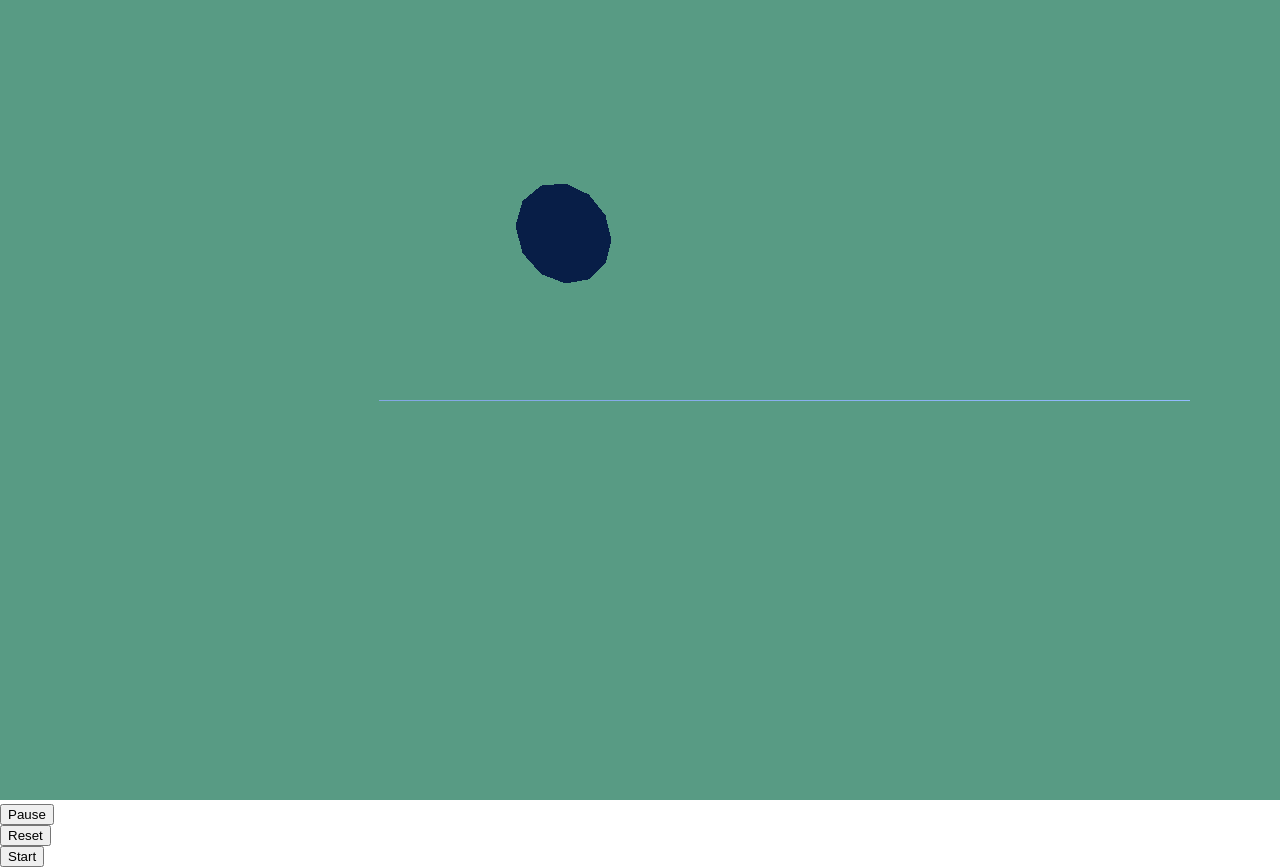
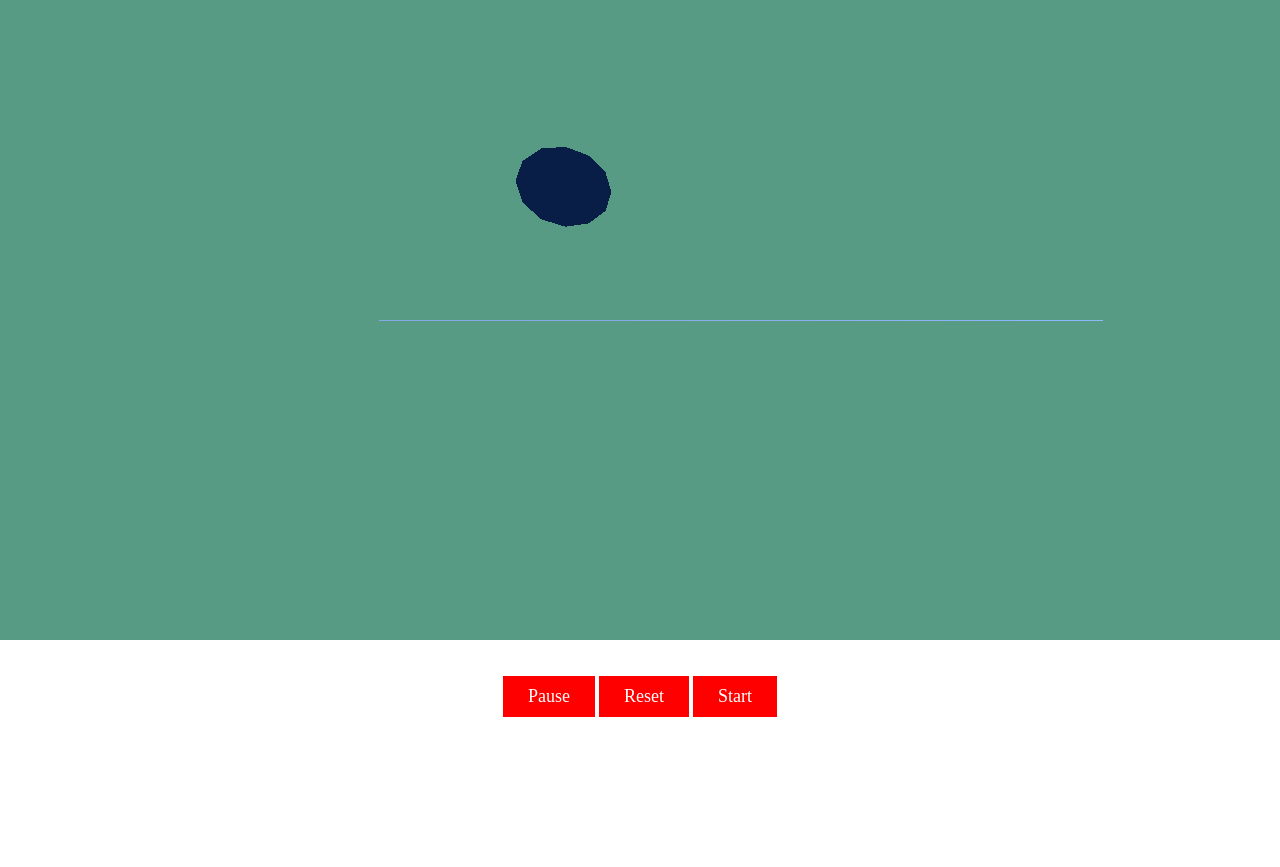
Before and after one commit to travischen18/webgl_particle_system, a plain HTML site: page index.html in a window 1280 px wide. After the commit the page ends 800 px from the top, so only its background shows below. Drawn offline with Linux system fonts and the light colour scheme.

Commit message:
fixed pause/reset

```diff
--- /dev/null
+++ b/css/style.css
@@ -0,0 +1,33 @@
+.buttons {
+	width: 100%;
+	margin: 2em 0 0;
+	text-align: center;
+	white-space: nowrap
+}
+.button {
+    font-family: 'Futura';
+    background-color: #ff0000;
+    border: none;
+    color: white;
+    padding: 10px 25px;
+    text-align: center;
+    text-decoration: none;
+    font-size: 18px;
+}
+
+.button:hover {
+    background-color: #4CAF50;
+    color: white;
+}
+
+.button:active {
+	background-color: #ff9999;
+}
+
+body {
+    margin: 0;
+}
+
+canvas {
+    width: 100%; height: 100%
+}
--- a/index.html
+++ b/index.html
@@ -3,10 +3,7 @@
 	<head>
 		<meta charset=utf-8>
 		<title>WebParticles</title>
-		<style>
-			body { margin: 0; }
-			canvas { width: 100%; height: 100% }
-		</style>
+		<link rel="stylesheet" type="text/css" href="css/style.css" />
 	</head>
 	<body>
 		<script src="js/jquery-3.1.0.min.js"></script>
@@ -14,9 +11,11 @@
 		<script src="js/controls/OrbitControls.js"></script>
 		<script src="js/main.js"></script>
 
-		<div class="buttons"><button class="button" id="reset_button">Pause</button></div>
-        <div class="buttons"><button class="button" id="reset_button">Reset</button></div>
-        <div class="buttons"><button class="button" id="start_button">Start</button></div>
+		<div class="buttons">
+			<button class="button" id="pause_button">Pause</button>
+			<button class="button" id="reset_button">Reset</button>
+			<button class="button" id="start_button">Start</button>
+	</div>
 
 	</body>
 </html>
--- a/js/main.js
+++ b/js/main.js
@@ -229,7 +229,7 @@ var camera = new THREE.PerspectiveCamera(75, window.innerWidth / window.innerHei
 var renderer = new THREE.WebGLRenderer();
 renderer.setClearColor(0x589b84);
 
-renderer.setSize(window.innerWidth, window.innerHeight);
+renderer.setSize(window.innerWidth, window.innerHeight*.8);
 document.body.appendChild(renderer.domElement);
 
 controls = new THREE.OrbitControls( camera, renderer.domElement );
@@ -281,13 +281,12 @@ var particles = [];
 $(document).ready(function(){
     $("#pause_button").click(function(){
         SIM_ON = false;
-        particles = [];
     });
 
     $("#reset_button").click(function(){
         SIM_ON = false;
         for (var i = 0; i < particles.length; i++) {
-			scene.remove(particles[i]);
+			scene.remove(particles[i].mesh);
 		}
 
 		particles = [];
@@ -316,9 +315,11 @@ function animate() {
 
 	controls.update();
 
-	for (var i = 0; i < particles.length; i++) {
-		particles[i].updateVelocity(plane);
-		particles[i].updatePosition();
+	if (SIM_ON) {
+		for (var i = 0; i < particles.length; i++) {
+			particles[i].updateVelocity(plane);
+			particles[i].updatePosition();
+		}
 	}
 
 	renderer.render(scene, camera);
```
